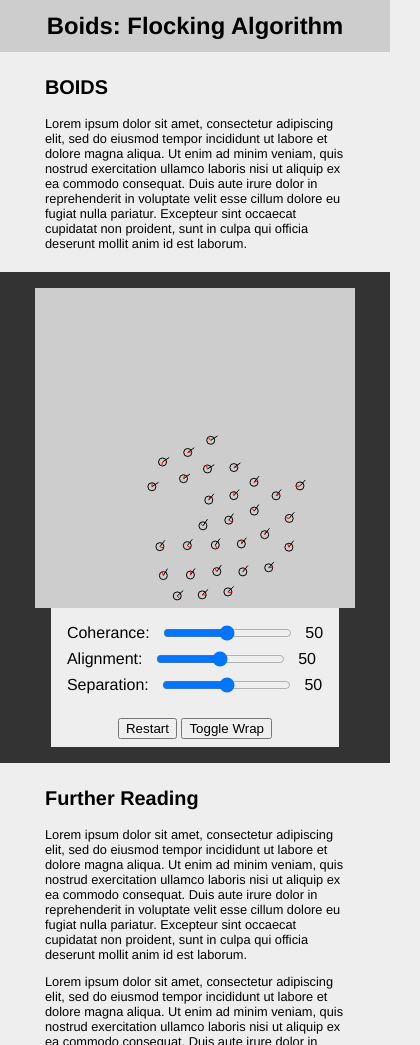
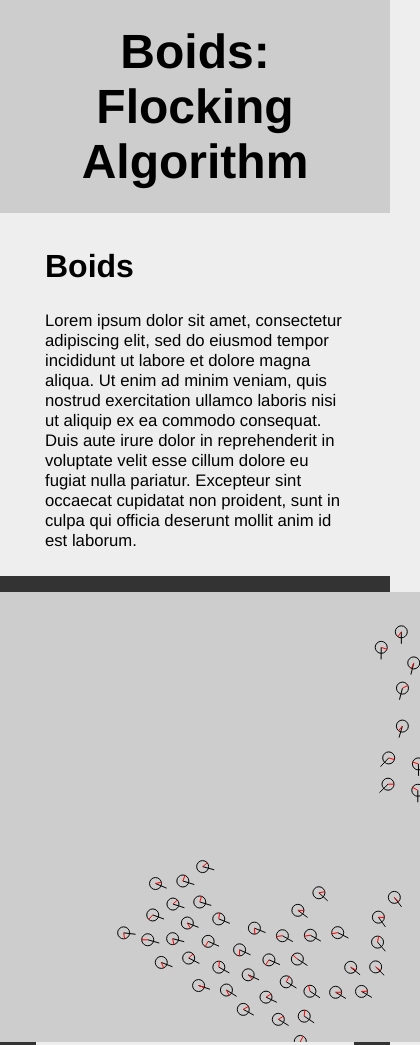
Before and after one commit to ericlovesmath/generative-art, a website built with Vite: page src/boids/index.html in a window 390 px wide. Shown: the top 1045 px of the page, 420 px wide, since content can reach past the window. Built offline with nearby package versions, Linux system fonts and the light colour scheme.

Commit message:
Large CSS for Boids, More responsive and clean simulation css

```diff
--- a/src/boids/index.html
+++ b/src/boids/index.html
@@ -2,7 +2,7 @@
 <html lang="en">
   <head>
     <meta charset="UTF-8" />
-    <link rel="icon" type="image/x-icon" href="./favicon.png">
+    <link rel="icon" type="image/x-icon" href="./favicon.png" />
     <meta name="viewport" content="width=device-width, initial-scale=1.0" />
     <title>Boid Simulation</title>
   </head>
@@ -11,7 +11,7 @@
     <header>Boids: Flocking Algorithm</header>
 
     <section class="chapter">
-      <h1>BOIDS</h1>
+      <h1>Boids</h1>
       <p>
         Lorem ipsum dolor sit amet, consectetur adipiscing elit, sed do eiusmod
         tempor incididunt ut labore et dolore magna aliqua. Ut enim ad minim
@@ -27,21 +27,15 @@
       <canvas id="canvas-board"></canvas>
       <div class="controls">
         <form id="value-editor" autocomplete="off">
-          <div>
           <label for="cohere">Coherance:</label>
           <input type="range" id="cohere" min="0" max="100" value="50" />
           <output id="cohere-out">50</output>
-          </div>
-          <div>
           <label for="align">Alignment:</label>
           <input type="range" id="align" min="0" max="100" value="50" />
           <output id="align-out">50</output>
-          </div>
-          <div>
           <label for="sep">Separation:</label>
           <input type="range" id="sep" min="0" max="100" value="50" />
           <output id="sep-out">50</output>
-          </div>
         </form>
         <div class="button-wrapper">
           <button id="restart">Restart</button>
--- a/src/boids/main.ts
+++ b/src/boids/main.ts
@@ -12,11 +12,11 @@ let restartButton = document.querySelector<HTMLButtonElement>("#restart")!;
 let wrapButton = document.querySelector<HTMLButtonElement>("#wrap-button")!;
 
 const playground = new CanvasBoard( document.querySelector("#canvas-board")!,
-  320,
-  320
+  450,
+  450
 );
 
-let flock = new Flock(playground, 30);
+let flock = new Flock(playground, 50);
 
 coheranceSlider.addEventListener("input", () => {
   coheranceOutput.textContent = coheranceSlider.value;
--- a/src/boids/objects/boid.ts
+++ b/src/boids/objects/boid.ts
@@ -5,7 +5,7 @@ export class Boid {
   vel: Vec;
   acc: Vec;
 
-  RAD = 4;
+  RAD = 6;
 
   constructor(pos: Vec, vel: Vec) {
     this.pos = pos;
--- a/src/boids/style.css
+++ b/src/boids/style.css
@@ -2,6 +2,10 @@
   --light-gray: #cdcdcd;
   --dark-gray: #333;
   --white: #eee;
+
+  --fs-xlarge: clamp(3rem, 2vw + 2.5rem, 4rem);
+  --fs-large: clamp(2rem, 1.5vw + 1.5rem, 2.5rem);
+  --fs-medium: clamp(1rem, 1vw + 0.8rem, 1.5rem);
 }
 
 * {
@@ -9,11 +13,14 @@
 }
 
 h1 {
-  font-size: clamp(0.5rem, 1vw + 1rem, 1.5rem);
+  font-size: var(--fs-large);
 }
 
-p {
-  font-size: clamp(0.8rem, 1vw + 0.5rem, 1rem);
+p,
+label,
+output,
+button {
+  font-size: var(--fs-medium);
 }
 
 body {
@@ -27,15 +34,15 @@ body {
 header {
   width: 100%;
   text-align: center;
-  padding: 0.5em 0;
+  padding: 0.5em;
   background: var(--light-gray);
-  font-size: clamp(1rem, 2vw + 1rem, 4rem);
+  font-size: var(--fs-xlarge);
   font-weight: bold;
 }
 
 section.chapter {
   margin: 0.5em auto;
-  width: clamp(300px, 75vw, 500px);
+  width: clamp(300px, 70vw, 800px);
 }
 
 section.simulation {
@@ -64,13 +71,10 @@ section.simulation > .controls > * {
   margin: 0.5em 1em;
 }
 
-#value-editor > div {
-  margin: 0.5em 0;
-  display: flex;
-}
-
-#value-editor > div > input {
-  margin: 0 1em;
+#value-editor {
+  display: grid;
+  grid-template-columns: auto auto 4ch;
+  gap: 0.5em 1em;
 }
 
 footer {
```
Lines whose indentation alone changed are shown as unchanged.
